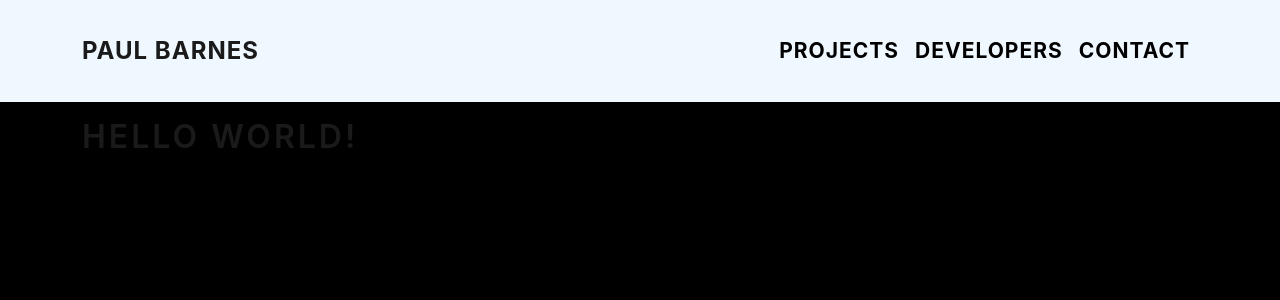
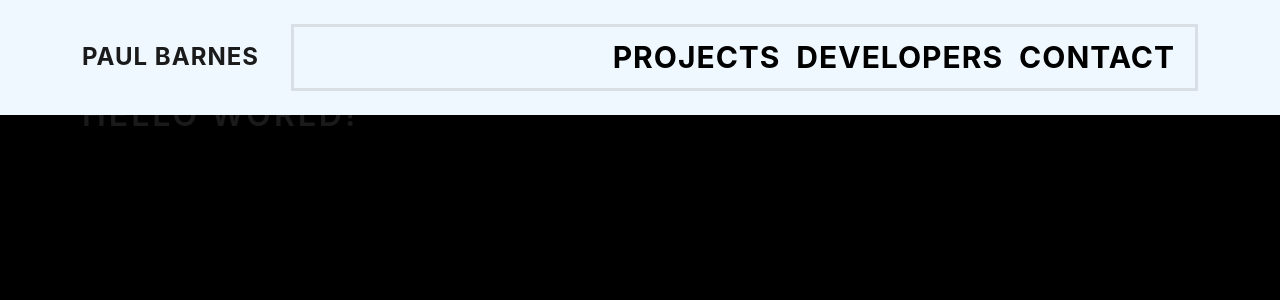
Before and after one commit to PN-Barnes/Portfolio-2023, a React (Create React App) app in the folder client/: page / in a window 1280 px wide. Shown: the top 300 px of the page. Built offline with nearby package versions, Linux system fonts and the light colour scheme.

Commit message:
fixed the header to top, so when drop down is show, the page doesnt shift downwards. the dropdown overlays on the page

```diff
--- a/client/src/App.css
+++ b/client/src/App.css
@@ -9,6 +9,12 @@ body {
   text-decoration: underline #ffd800;
   text-decoration-thickness: 5px;
 }
+.navbar-toggler {
+  border: 3px solid black;
+}
+.show {
+  border: none;
+}
 .navbar {
   background-color: aliceblue;
 }
--- a/client/src/App.js
+++ b/client/src/App.js
@@ -8,7 +8,7 @@ function App() {
   return (
     <Router>
       <Header />
-      <main className='py-3'>
+      <main className='mt-5 pt-5'>
         <Container>
           <Routes>
             <Route path='/' element={<HomePage />}></Route>
--- a/client/src/components/header.js
+++ b/client/src/components/header.js
@@ -12,13 +12,13 @@ const Header = () => {
   };
   return (
     <header>
-      <Navbar expand='lg' collapseOnSelect>
+      <Navbar fixed='top' expand='lg' collapseOnSelect>
         <Container>
           <LinkContainer to='/'>
             <Navbar.Brand className='navBrand'>Paul Barnes</Navbar.Brand>
           </LinkContainer>
           <Navbar.Toggle aria-controls='basic-navbar-nav' />
-          <Navbar.Collapse id='basic-navbar-nav'>
+          <Navbar.Collapse id='basic-navbar-nav' className='navbar-toggler'>
             <Nav className='ms-auto'>
               <LinkContainer
                 className='linkContainer'
```
